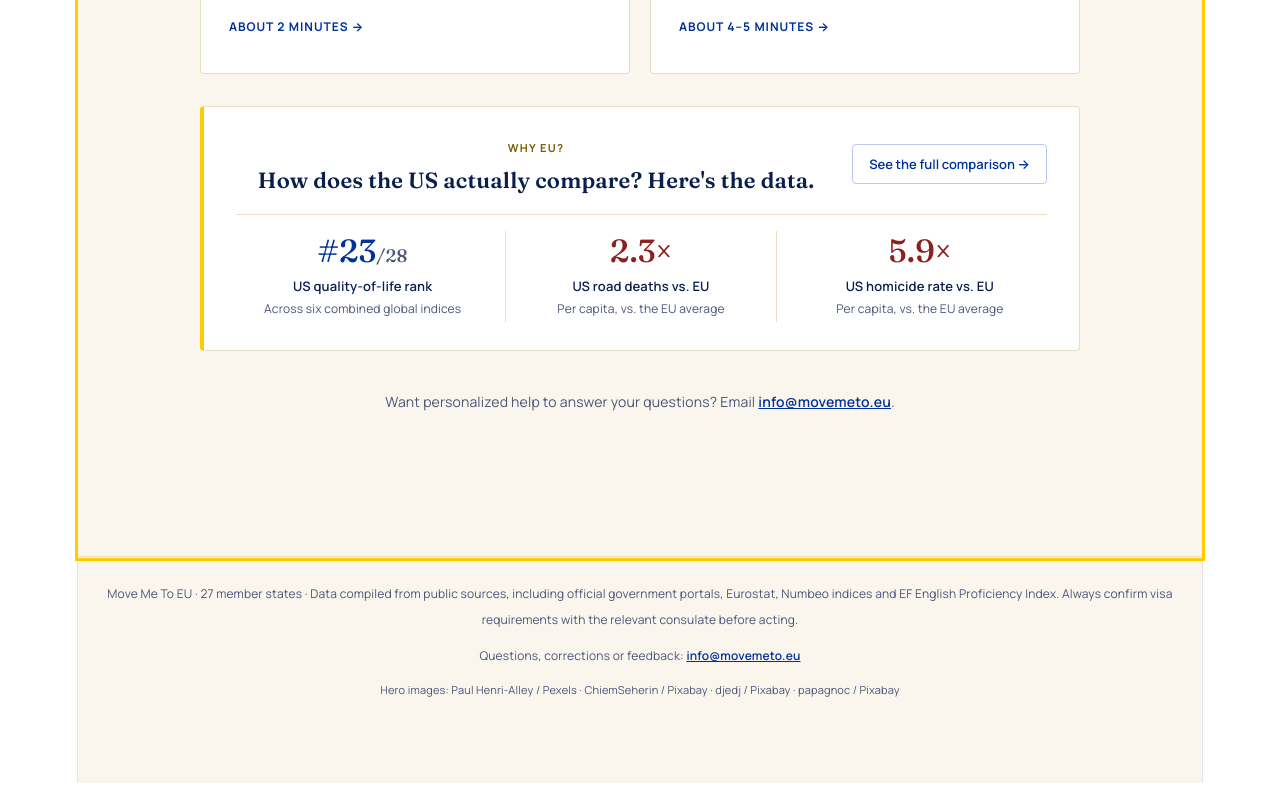
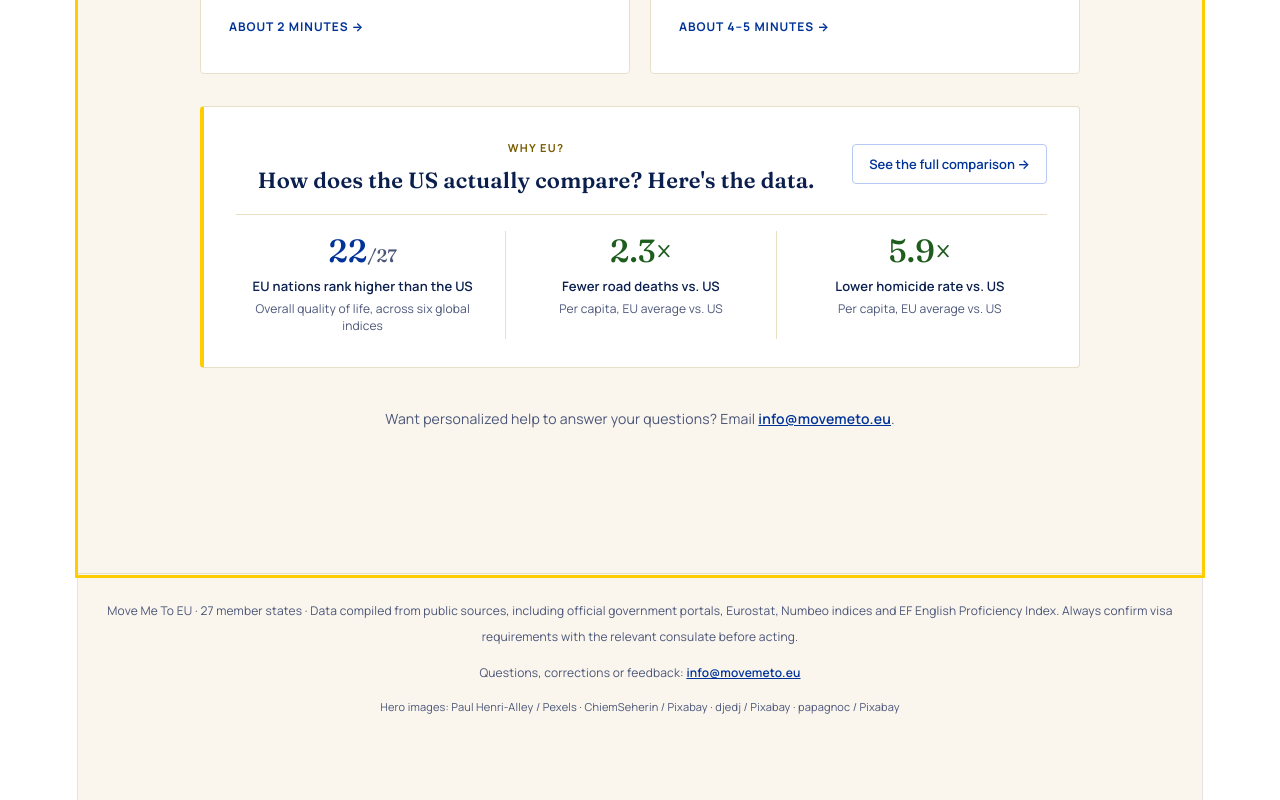
Before and after one commit to jfsubs/movemeto-eu, a React (Vite) app: page / in a window 1280 px wide. Shown: the part 845-1645 px from the top of the page. Built offline with nearby package versions, Linux system fonts and the light colour scheme.

Commit message:
Clarify QoL stat descriptor: name overall quality of life explicitly

```diff
--- a/src/MoveMeToEU.jsx
+++ b/src/MoveMeToEU.jsx
@@ -1627,6 +1627,10 @@ export default function MoveMeToEU() {
           Sits below the two choice cards as a clear secondary action. */}
       {(() => {
         const usQolRank = QOL.US?.overallRank ?? 23;
+        const euQolEntries = Object.entries(QOL)
+          .filter(([k, v]) => k !== "US" && v.overallRank != null);
+        const euQolBetter = euQolEntries.filter(([, v]) => v.overallRank < usQolRank).length;
+        const euQolTotal = euQolEntries.length;
         const roadEuValues = Object.values(ROAD_DEATHS);
         const roadEuAvg = roadEuValues.reduce((s, x) => s + x, 0) / roadEuValues.length;
         const roadGap = (US_ROAD_DEATHS / roadEuAvg).toFixed(1);
@@ -1699,41 +1703,41 @@ export default function MoveMeToEU() {
                   fontFamily: '"Fraunces", Georgia, serif',
                   fontSize: 32, fontWeight: 500, color: "#003399", lineHeight: 1,
                 }}>
-                  #{usQolRank}<span style={{ fontSize: 18, color: "#4A5578" }}>/28</span>
+                  {euQolBetter}<span style={{ fontSize: 18, color: "#4A5578" }}>/{euQolTotal}</span>
                 </div>
                 <div style={{ fontSize: 13, fontWeight: 600, color: "#0A1F4D", marginTop: 6 }}>
-                  US quality-of-life rank
+                  EU nations rank higher than the US
                 </div>
                 <div style={{ fontSize: 12, color: "#4A5578", marginTop: 2, lineHeight: 1.4 }}>
-                  Across six combined global indices
+                  Overall quality of life, across six global indices
                 </div>
               </div>
               <div className="why-eu-stat" style={{ padding: "4px 16px", borderRight: "1px solid #EADFC2" }}>
                 <div style={{
                   fontFamily: '"Fraunces", Georgia, serif',
-                  fontSize: 32, fontWeight: 500, color: "#8C1F1F", lineHeight: 1,
+                  fontSize: 32, fontWeight: 500, color: "#1F5D1F", lineHeight: 1,
                 }}>
                   {roadGap}×
                 </div>
                 <div style={{ fontSize: 13, fontWeight: 600, color: "#0A1F4D", marginTop: 6 }}>
-                  US road deaths vs. EU
+                  Fewer road deaths vs. US
                 </div>
                 <div style={{ fontSize: 12, color: "#4A5578", marginTop: 2, lineHeight: 1.4 }}>
-                  Per capita, vs. the EU average
+                  Per capita, EU average vs. US
                 </div>
               </div>
               <div className="why-eu-stat" style={{ padding: "4px 0 4px 16px" }}>
                 <div style={{
                   fontFamily: '"Fraunces", Georgia, serif',
-                  fontSize: 32, fontWeight: 500, color: "#8C1F1F", lineHeight: 1,
+                  fontSize: 32, fontWeight: 500, color: "#1F5D1F", lineHeight: 1,
                 }}>
                   {homicideGap}×
                 </div>
                 <div style={{ fontSize: 13, fontWeight: 600, color: "#0A1F4D", marginTop: 6 }}>
-                  US homicide rate vs. EU
+                  Lower homicide rate vs. US
                 </div>
                 <div style={{ fontSize: 12, color: "#4A5578", marginTop: 2, lineHeight: 1.4 }}>
-                  Per capita, vs. the EU average
+                  Per capita, EU average vs. US
                 </div>
               </div>
             </div>
```
